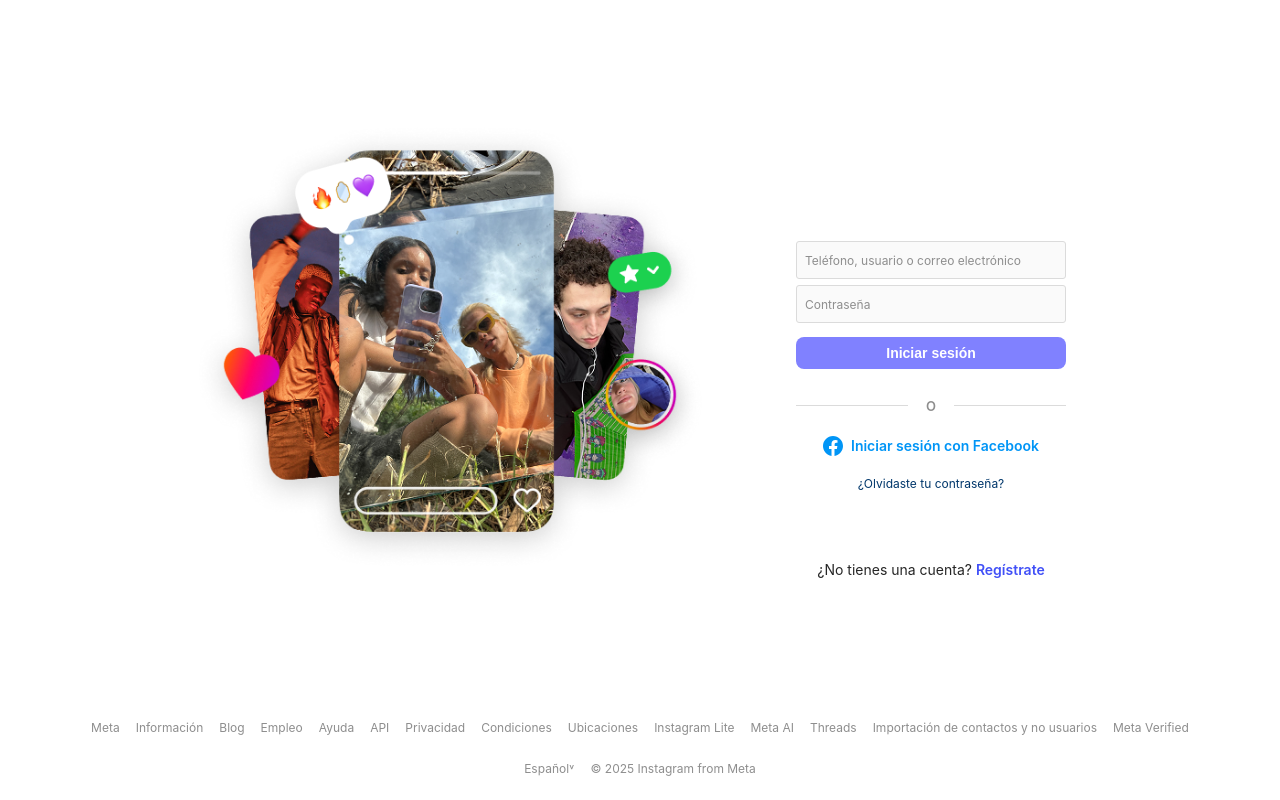
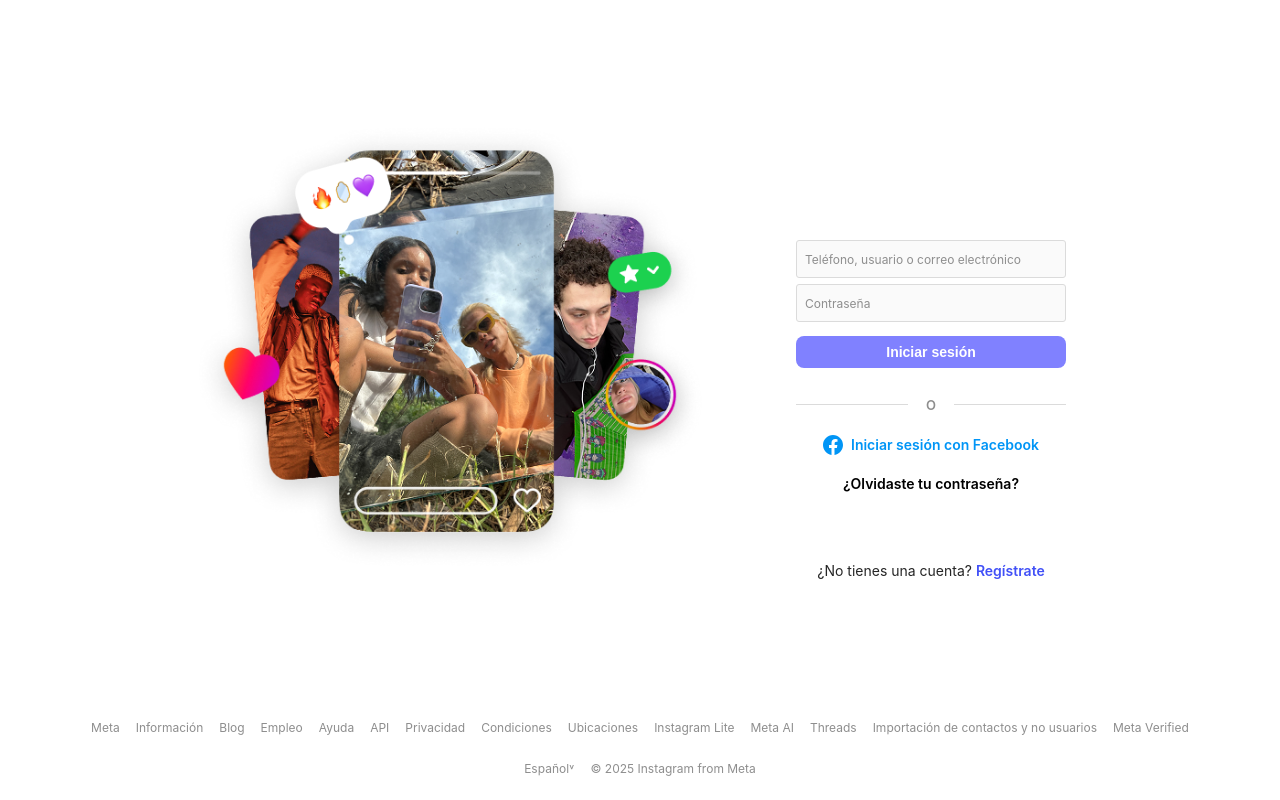
Before and after one commit to LOLobito1234/instagram, a website: page public/index.html in a window 1280 px wide. Drawn offline with Linux system fonts and the light colour scheme; grey boxes are pictures that could not be loaded; a web font is replaced by a local one.

Commit message:
cambio al olviaste contra a negro

```diff
--- a/public/style.css
+++ b/public/style.css
@@ -246,8 +246,9 @@
 }
 
 .forgot-password {
-    color: #00376b; /* Corregido a azul oscuro típico, antes era black */
-    font-size: 12px;
+    color: #000000; /* Corregido a azul oscuro típico, antes era black */
+    font-size: 14px;
+    font-weight: 600;
     text-decoration: none;
     margin-top: 12px;
 }
```
